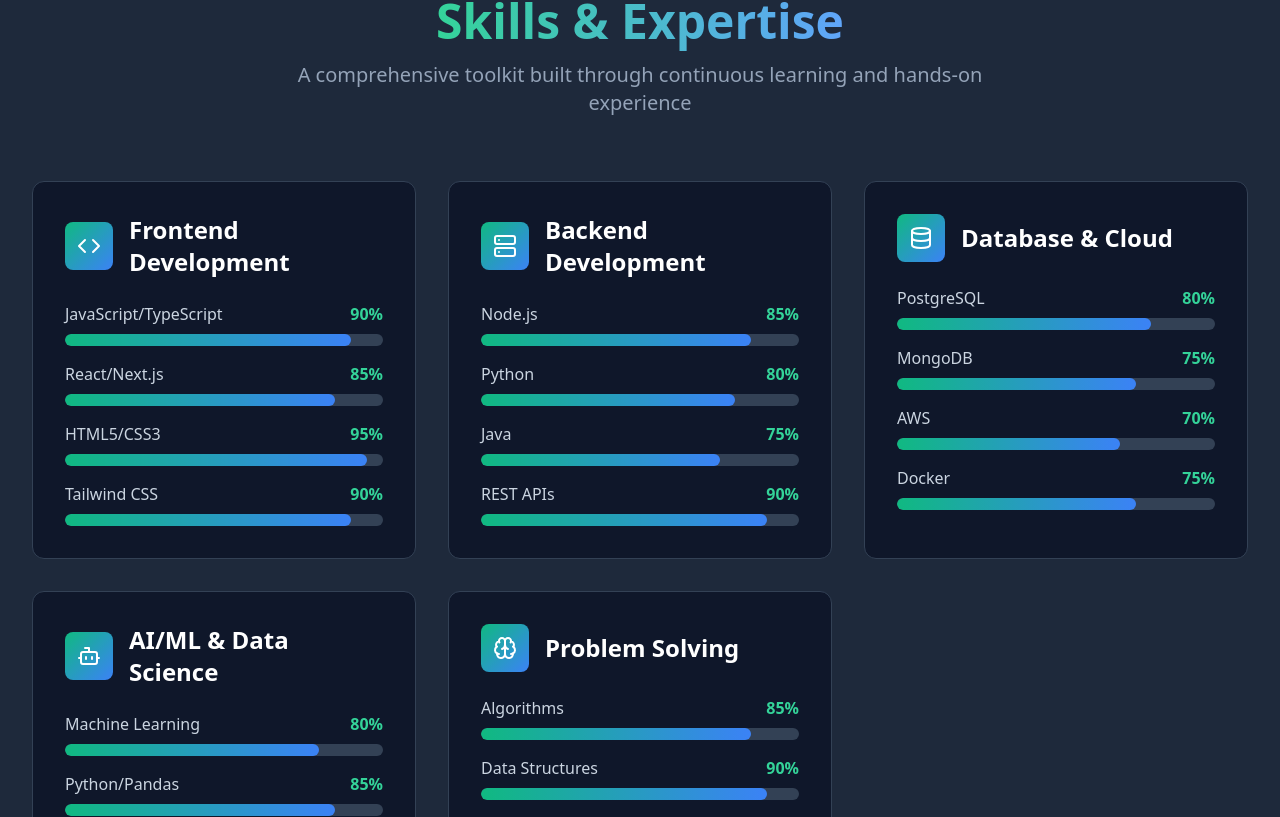
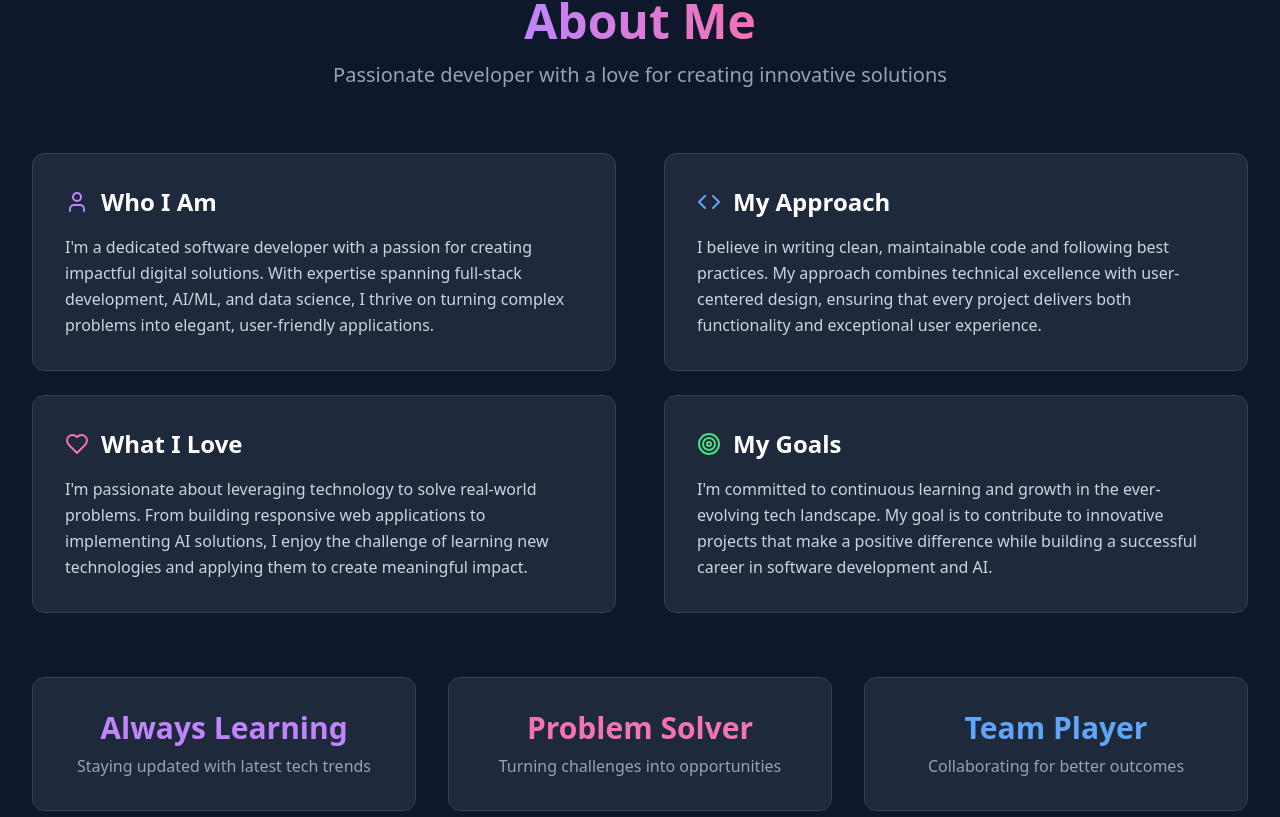
Before and after one commit to Jb-rown/brown-ouma-showcase, a React (Vite) app: page / in a window 1280 px wide. Shown: the part 883-1700 px from the top of the page. Built offline with nearby package versions, Linux system fonts and the light colour scheme.

Commit message:
Add About Me section
Added an About Me section before the Skills & Expertise section.

```diff
--- /dev/null
+++ b/src/components/AboutSection.tsx
@@ -0,0 +1,95 @@
+
+import React from 'react';
+import { User, Code, Heart, Target } from 'lucide-react';
+
+const AboutSection = () => {
+  return (
+    <section id="about" className="py-20 bg-slate-900">
+      <div className="max-w-7xl mx-auto px-4 sm:px-6 lg:px-8">
+        <div className="text-center mb-16">
+          <h2 className="text-4xl sm:text-5xl font-bold mb-4">
+            <span className="bg-gradient-to-r from-purple-400 to-pink-400 bg-clip-text text-transparent">
+              About Me
+            </span>
+          </h2>
+          <p className="text-xl text-slate-400 max-w-3xl mx-auto">
+            Passionate developer with a love for creating innovative solutions
+          </p>
+        </div>
+
+        <div className="grid grid-cols-1 lg:grid-cols-2 gap-12 items-center">
+          <div className="space-y-6">
+            <div className="bg-slate-800 rounded-xl p-8 border border-slate-700">
+              <div className="flex items-center mb-4">
+                <User className="w-6 h-6 text-purple-400 mr-3" />
+                <h3 className="text-2xl font-semibold text-white">Who I Am</h3>
+              </div>
+              <p className="text-slate-300 leading-relaxed">
+                I'm a dedicated software developer with a passion for creating impactful digital solutions.
+                With expertise spanning full-stack development, AI/ML, and data science, I thrive on turning
+                complex problems into elegant, user-friendly applications.
+              </p>
+            </div>
+
+            <div className="bg-slate-800 rounded-xl p-8 border border-slate-700">
+              <div className="flex items-center mb-4">
+                <Heart className="w-6 h-6 text-pink-400 mr-3" />
+                <h3 className="text-2xl font-semibold text-white">What I Love</h3>
+              </div>
+              <p className="text-slate-300 leading-relaxed">
+                I'm passionate about leveraging technology to solve real-world problems. From building
+                responsive web applications to implementing AI solutions, I enjoy the challenge of
+                learning new technologies and applying them to create meaningful impact.
+              </p>
+            </div>
+          </div>
+
+          <div className="space-y-6">
+            <div className="bg-slate-800 rounded-xl p-8 border border-slate-700">
+              <div className="flex items-center mb-4">
+                <Code className="w-6 h-6 text-blue-400 mr-3" />
+                <h3 className="text-2xl font-semibold text-white">My Approach</h3>
+              </div>
+              <p className="text-slate-300 leading-relaxed">
+                I believe in writing clean, maintainable code and following best practices. My approach
+                combines technical excellence with user-centered design, ensuring that every project
+                delivers both functionality and exceptional user experience.
+              </p>
+            </div>
+
+            <div className="bg-slate-800 rounded-xl p-8 border border-slate-700">
+              <div className="flex items-center mb-4">
+                <Target className="w-6 h-6 text-green-400 mr-3" />
+                <h3 className="text-2xl font-semibold text-white">My Goals</h3>
+              </div>
+              <p className="text-slate-300 leading-relaxed">
+                I'm committed to continuous learning and growth in the ever-evolving tech landscape.
+                My goal is to contribute to innovative projects that make a positive difference while
+                building a successful career in software development and AI.
+              </p>
+            </div>
+          </div>
+        </div>
+
+        <div className="mt-16 text-center">
+          <div className="grid grid-cols-1 md:grid-cols-3 gap-8">
+            <div className="bg-slate-800 rounded-xl p-8 border border-slate-700">
+              <div className="text-3xl font-bold text-purple-400 mb-2">Always Learning</div>
+              <div className="text-slate-400">Staying updated with latest tech trends</div>
+            </div>
+            <div className="bg-slate-800 rounded-xl p-8 border border-slate-700">
+              <div className="text-3xl font-bold text-pink-400 mb-2">Problem Solver</div>
+              <div className="text-slate-400">Turning challenges into opportunities</div>
+            </div>
+            <div className="bg-slate-800 rounded-xl p-8 border border-slate-700">
+              <div className="text-3xl font-bold text-blue-400 mb-2">Team Player</div>
+              <div className="text-slate-400">Collaborating for better outcomes</div>
+            </div>
+          </div>
+        </div>
+      </div>
+    </section>
+  );
+};
+
+export default AboutSection;
--- a/src/pages/Index.tsx
+++ b/src/pages/Index.tsx
@@ -1,6 +1,7 @@
 
 import React, { useEffect, useState } from 'react';
 import HeroSection from '../components/HeroSection';
+import AboutSection from '../components/AboutSection';
 import SkillsSection from '../components/SkillsSection';
 import ProjectsSection from '../components/ProjectsSection';
 import CertificatesSection from '../components/CertificatesSection';
@@ -14,7 +15,7 @@ const Index = () => {
 
   useEffect(() => {
     const handleScroll = () => {
-      const sections = ['hero', 'skills', 'projects', 'certificates', 'lab', 'resume', 'contact'];
+      const sections = ['hero', 'about', 'skills', 'projects', 'certificates', 'lab', 'resume', 'contact'];
       const scrollPosition = window.scrollY + 100;
 
       for (const section of sections) {
@@ -40,6 +41,7 @@ const Index = () => {
       <Navigation activeSection={activeSection} />
       <main>
         <HeroSection />
+        <AboutSection />
         <SkillsSection />
         <ProjectsSection />
         <CertificatesSection />
```
